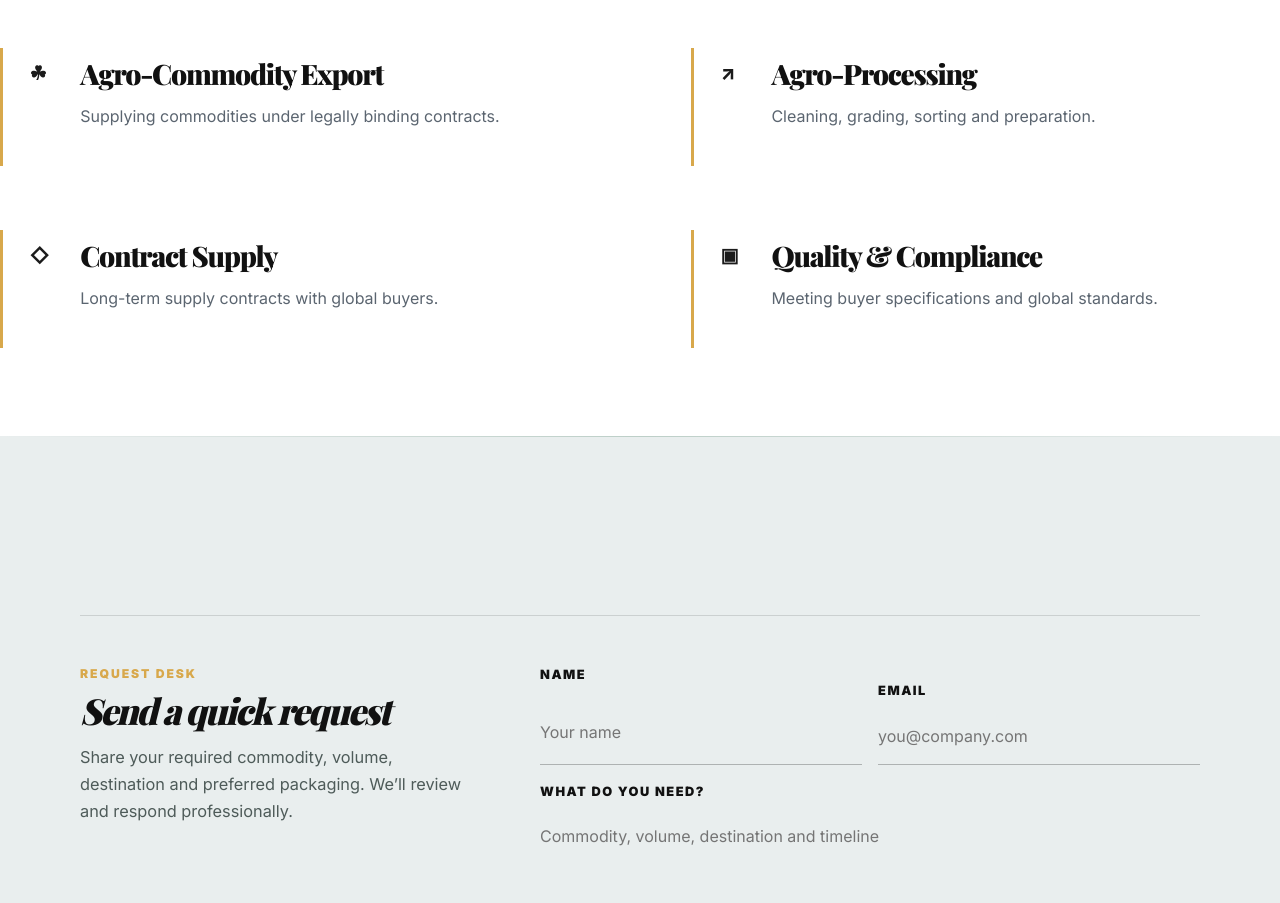
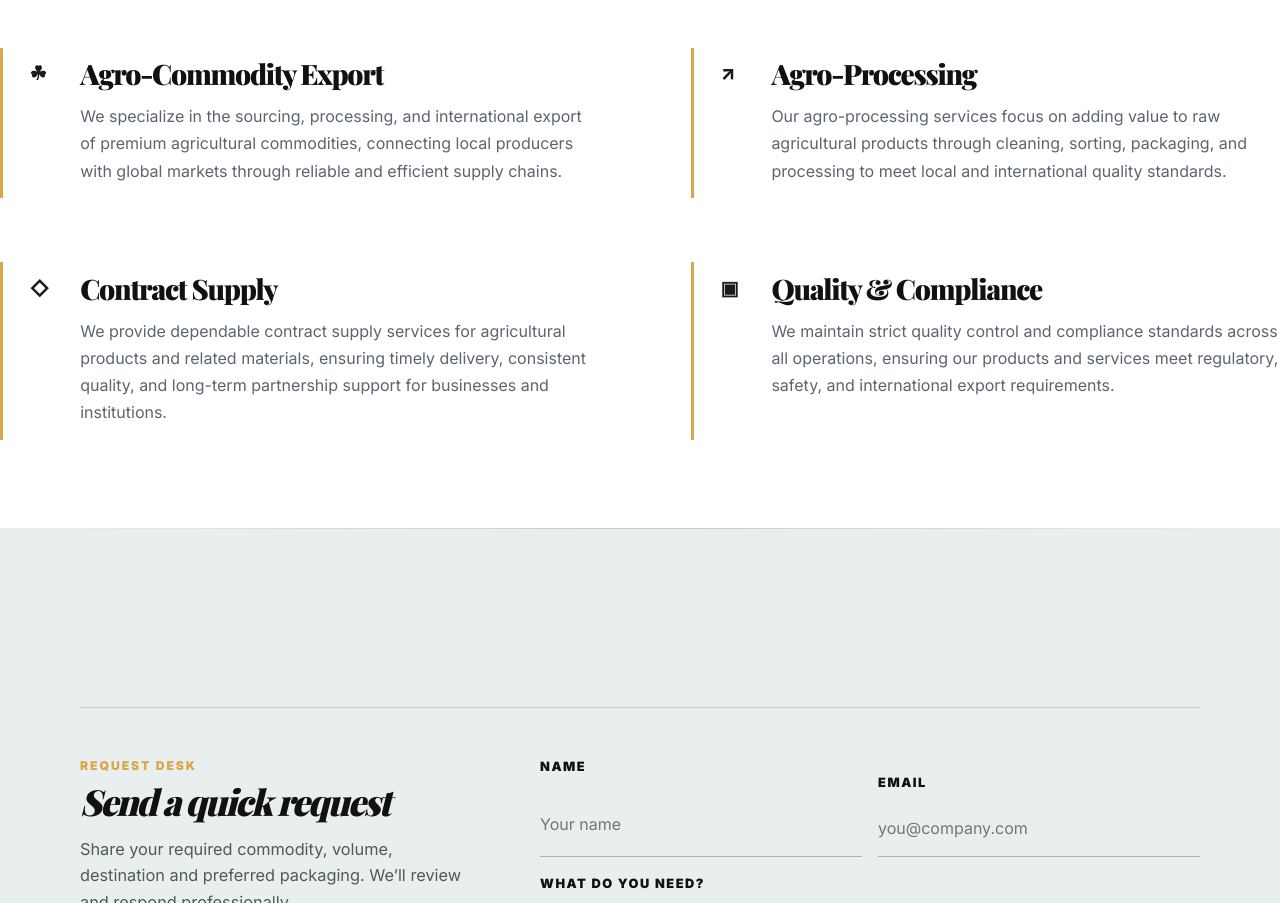
Before and after one commit to Davenport25/Olutechagro_redesign, a plain HTML site: page index.html in a window 1280 px wide. Shown: the part 2597-3500 px from the top of the page. Drawn offline with nearby package versions, Linux system fonts and the light colour scheme; a web font is replaced by a local one.

Commit message:
index layout

```diff
--- a/index.html
+++ b/index.html
@@ -167,28 +167,28 @@ Carefully sourced, professionally processed, and delivered to meet international
               <span class="offering-icon" aria-hidden="true">☘</span>
               <div>
                  <h4>Agro-Commodity Export</h4>
-            <p>Supplying commodities under legally binding contracts.</p>
+            <p>We specialize in the sourcing, processing, and international export of premium agricultural commodities, connecting local producers with global markets through reliable and efficient supply chains.</p>
               </div>
             </article>
             <article class="offering-item">
               <span class="offering-icon" aria-hidden="true">↗</span>
               <div>
                  <h4>Agro-Processing</h4>
-            <p>Cleaning, grading, sorting and preparation.</p>
+            <p>Our agro-processing services focus on adding value to raw agricultural products through cleaning, sorting, packaging, and processing to meet local and international quality standards.</p>
               </div>
             </article>
             <article class="offering-item">
               <span class="offering-icon" aria-hidden="true">◇</span>
               <div>
                 <h4>Contract Supply</h4>
-            <p>Long-term supply contracts with global buyers.</p>
+            <p>We provide dependable contract supply services for agricultural products and related materials, ensuring timely delivery, consistent quality, and long-term partnership support for businesses and institutions.</p>
               </div>
             </article>
             <article class="offering-item">
               <span class="offering-icon" aria-hidden="true">▣</span>
               <div>
                 <h4>Quality & Compliance</h4>
-            <p>Meeting buyer specifications and global standards.</p>
+            <p>We maintain strict quality control and compliance standards across all operations, ensuring our products and services meet regulatory, safety, and international export requirements.</p>
               </div>
           </article>
         </div>
```
